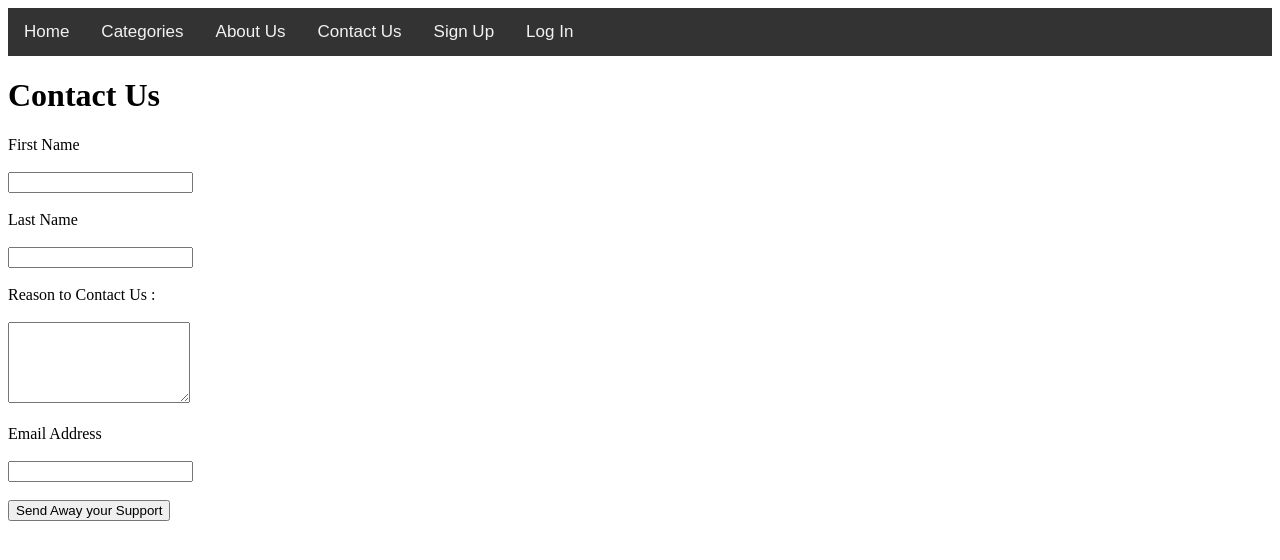
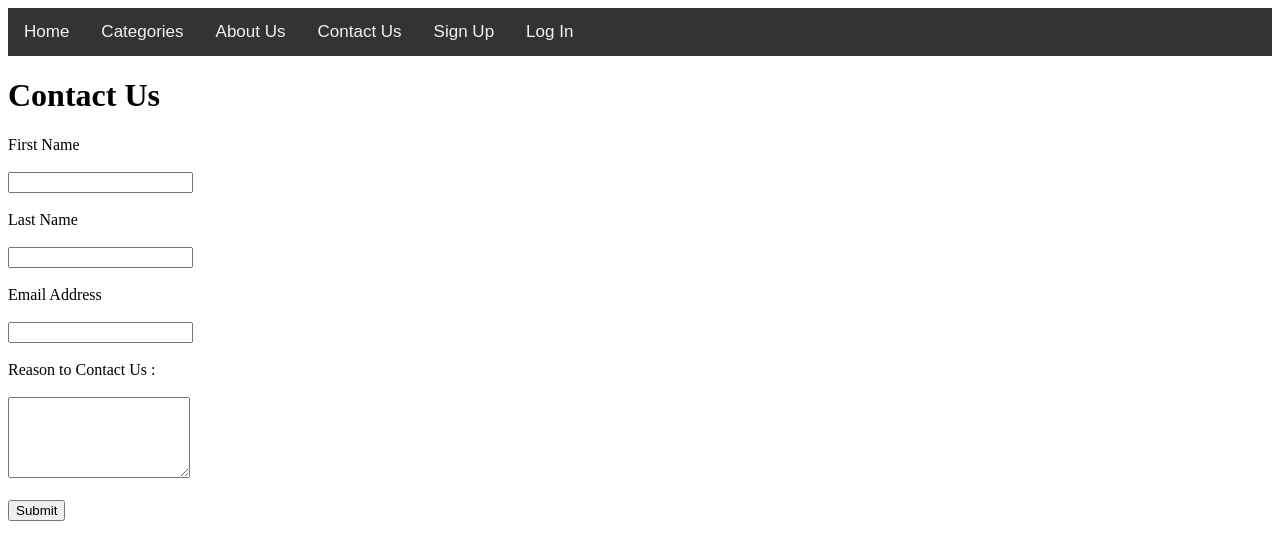
Before and after one commit to willcanino/Top-10-Site, a Flask app: page /contact in a window 1280 px wide. Shown: the top 560 px of the page. Run offline with Flask 2, Linux system fonts and the light colour scheme; parts of the project's set-up code (start-up, migrations or seed data) failed here and were passed over.

Commit message:
changed order of contact-us page

```diff
--- a/website/templates/contact-us.html
+++ b/website/templates/contact-us.html
@@ -8,10 +8,10 @@
       <input type="text" name="fname" id="fname"><br><br>
     <label for="lname">Last Name</label><br><br>
       <input type="text" name="lname" id="lname"><br><br>
+    <label for="eaddress">Email Address</label><br><br>
+      <input type="email" name="eaddress" id="eaddress"><br><br>
     <label for="reason">Reason to Contact Us :</label><br><br>
       <textarea name="reason" rows="5" cols="20"></textarea><br><br>
-    <label for="eaddress">Email Address</label><br><br>
-      <input type="email" name="eaddress" id="eaddress"><br><br>
-      <button type="submit" name="button">Send Away your Support</button>
+      <button type="submit" name="button">Submit</button>
   </form>
 {% endblock content %}
```
